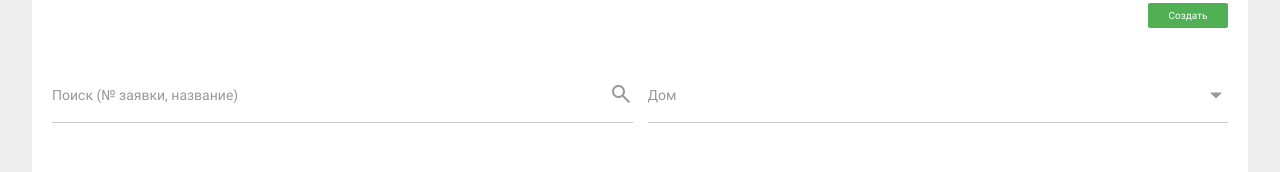
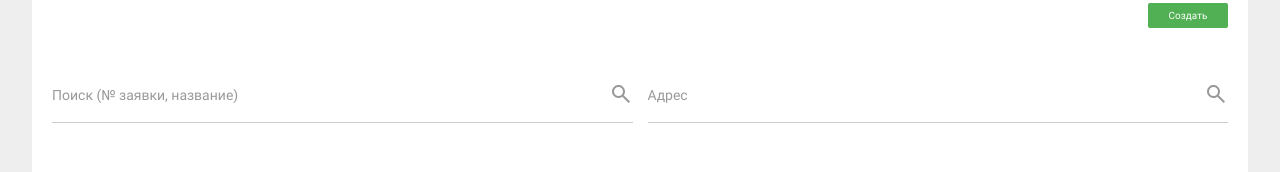
Before and after one commit to denosaur98/applications, a Vue app: page /tasks in a window 1280 px wide. Shown: the part 153-325 px from the top of the page. Built offline with nearby package versions, Linux system fonts and the light colour scheme.

Commit message:
поиск по адресу

```diff
--- a/src/components/TasksList.vue
+++ b/src/components/TasksList.vue
@@ -13,8 +13,14 @@
         </button>
       </div>
       <div class="search-wrapper">
-        <input class="input__search" placeholder="Дом">
-        <img src="../assets/icons/arrow-bottom.svg">
+        <input
+          class="input__search"
+          v-model="addressSearchQuery"
+          placeholder="Адрес"
+        />
+        <button class="search__btn" @click="onAddressSearchClick">
+          <img src="../assets/icons/search.svg">
+        </button>
       </div>
     </div>
     <div class="list__table" style="height: 45px;">
@@ -47,7 +53,7 @@
         <img src="../assets/icons/arrow-up.svg">
       </div>
     </div>
-    <div class="list__table" v-for="(task, index) in filteredTasks" :key="index">
+    <div class="list__table" v-for="task in filteredTasks" :key="task.id">
       <div class="table__slot num-slot">
         <button class="table__change-btn" @click="openEditPopup(task)">{{ task.id.slice(0, 2) }}</button>
       </div>
@@ -91,21 +97,26 @@ export default {
   data() {
     return {
       searchQuery: '',
-      filteredQuery: ''
+      filteredQuery: '',
+      addressSearchQuery: '',
+      filteredAddressQuery: ''
     }
   },
 
   computed: {
     ...mapState(['tasks']),
     filteredTasks() {
-      if (!this.filteredQuery) return this.tasks.results
+      if (!this.filteredQuery && !this.filteredAddressQuery) return this.tasks.results
 
       const query = this.filteredQuery.toLowerCase()
+      const addressQuery = this.filteredAddressQuery.toLowerCase()
 
       return this.tasks.results.filter(task => {
-        const idMatch = task.id.toString().slice(0, 2).toLowerCase().includes(query)
+        const idMatch = task.id.toString().slice(0, 2).toLowerCase() === query.slice(0, 2)
         const descriptionMatch = task.description && task.description.toLowerCase().includes(query)
-        return idMatch || descriptionMatch
+        const addressMatch = task.premise && task.premise.address.toLowerCase().includes(addressQuery)
+
+        return (idMatch || descriptionMatch) && (!addressQuery || addressMatch)
       })
     }
   },
@@ -121,18 +132,19 @@ export default {
       this.filteredQuery = this.searchQuery
       this.updateUrlSearch()
     },
+    onAddressSearchClick() {
+      this.filteredAddressQuery = this.addressSearchQuery
+      this.updateUrlSearch()
+    },
     updateUrlSearch() {
       const queryParams = new URLSearchParams()
       if (this.filteredQuery) {
         queryParams.set('search', this.filteredQuery)
       }
+      if (this.filteredAddressQuery) {
+        queryParams.set('premise_id=', this.filteredAddressQuery)
+      }
       window.history.pushState(null, '', '?' + queryParams.toString())
-    }
-  },
-
-  watch: {
-    tasks(newTasks) {
-      console.log(newTasks)
     }
   },
 
```
